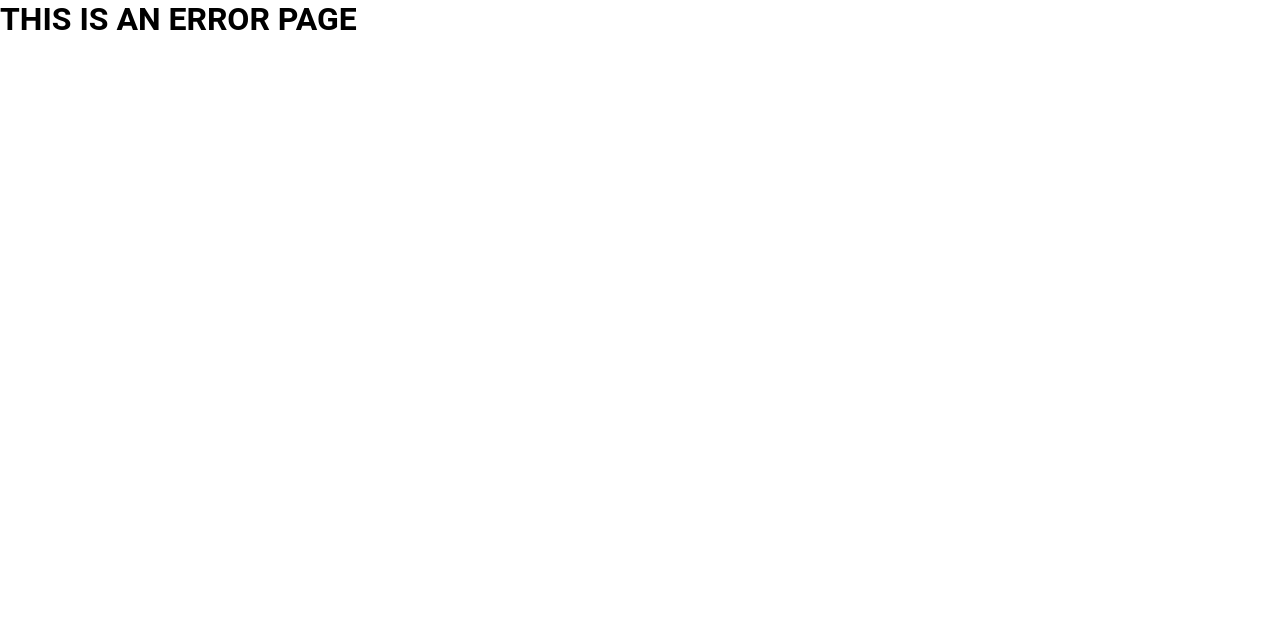
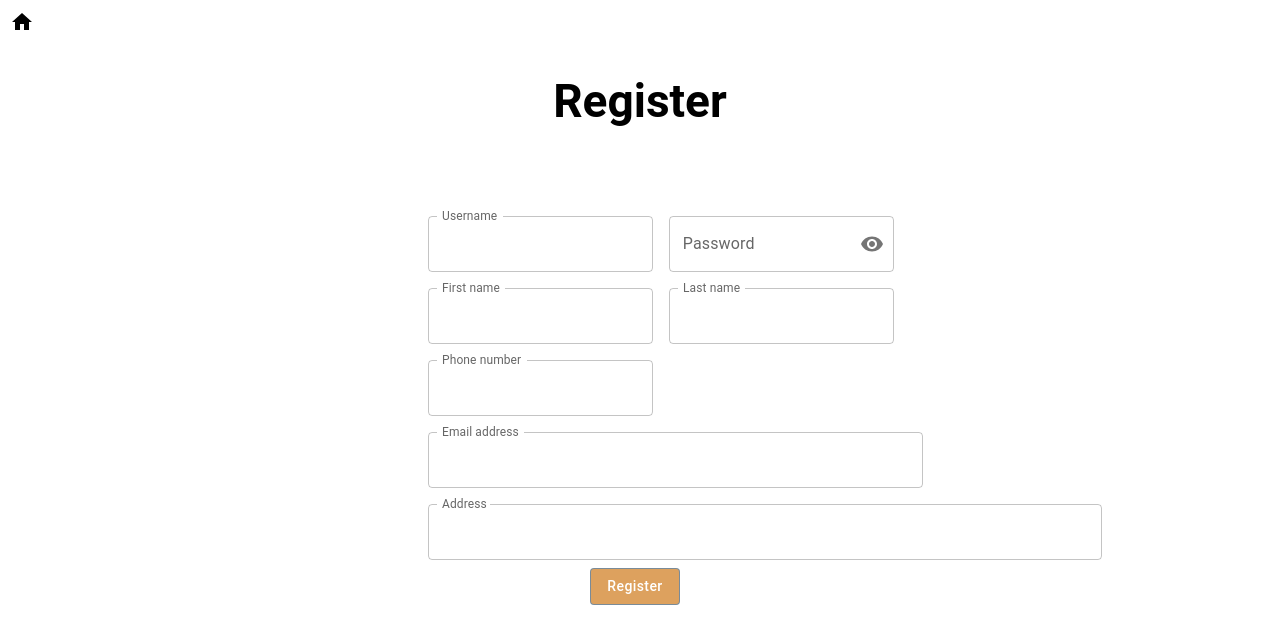
Before and after one commit to lost-paws/lost-paws, a React app: page /register in a window 1280 px wide. Shown: the top 644 px of the page. Built offline with nearby package versions, Linux system fonts and the light colour scheme.

Commit message:
created registration form and registration page w/ styling

```diff
--- a/package.json
+++ b/package.json
@@ -22,6 +22,8 @@
   "dependencies": {
     "@emotion/react": "^11.10.6",
     "@emotion/styled": "^11.10.6",
+    "@material/textfield": "^14.0.0",
+    "@mui/icons-material": "^5.11.16",
     "@mui/material": "^5.11.16",
     "css-loader": "^6.7.3",
     "dotenv": "^16.0.3",
--- a/src/components/App.tsx
+++ b/src/components/App.tsx
@@ -1,6 +1,9 @@
 import React, { FC } from 'react';
 import MapContainer from './MapContainer';
 import LoginButton from './LoginButton';
+import Registration from './RegistrationButton';
+import RegistrationPage from './RegistrationForm';
+import RegistrationButton from './RegistrationButton';
 
 const App: FC = (props) => {
 
@@ -11,6 +14,7 @@ const App: FC = (props) => {
       <MapContainer />
 
       <LoginButton />
+      <RegistrationButton />
 
     </>
   );
--- /dev/null
+++ b/src/components/RegistrationButton.tsx
@@ -0,0 +1,20 @@
+import React, { FC, ReactElement } from 'react';
+import Button from '@mui/material/Button';
+
+
+
+
+const RegistrationButton: FC = () => {
+return (
+  <>
+  <Button variant="outlined" sx={{ bgcolor: 'dda15e', color: 'white', textTransform: 'capitalize', ":hover": {
+      bgcolor: "#A1CDF1",
+      color: "white"
+    }}} onClick={() => console.log('test')}>Register</Button>
+
+  </>
+)
+
+}
+
+export default RegistrationButton;
--- /dev/null
+++ b/src/components/RegistrationForm.tsx
@@ -0,0 +1,125 @@
+import React, { FC, ReactElement } from 'react';
+import Box from '@mui/material/Box';
+import TextField from '@mui/material/TextField';
+import Container from '@mui/material/Container';
+import './RegistrationPage.css';
+import IconButton from '@mui/material/IconButton';
+import Input from '@mui/material/Input';
+import FilledInput from '@mui/material/FilledInput';
+import OutlinedInput from '@mui/material/OutlinedInput';
+import InputLabel from '@mui/material/InputLabel';
+import InputAdornment from '@mui/material/InputAdornment';
+import FormHelperText from '@mui/material/FormHelperText';
+import FormControl from '@mui/material/FormControl';
+import Visibility from '@mui/icons-material/Visibility';
+import VisibilityOff from '@mui/icons-material/VisibilityOff';
+import HomeIcon from '@mui/icons-material/Home';
+import RegistrationButton from './RegistrationButton';
+
+
+
+
+export default function RegistrationForm() {
+  const [showPassword, setShowPassword] = React.useState(false);
+
+  const handleClickShowPassword = () => setShowPassword((show) => !show);
+
+  const handleMouseDownPassword = (event: React.MouseEvent<HTMLButtonElement>) => {
+    event.preventDefault();
+  };
+//display: 'flex', alignItems: 'center', justifyContent:'center', flexWrap: 'wrap', width: '100ch'
+  return (
+    <>
+  <HomeIcon className='home-btn'/>
+    <h1 className='register'>Register</h1>
+    <Box sx={{
+      containerDirection: 'column',
+      alignItems:'center',
+      justifyContent: 'center',
+      marginTop: '80px',
+      marginRight: '200px',
+      marginLeft: '420px',
+      width: '80ch',
+
+
+      }}>
+      <div>
+        <TextField
+          label="Username"
+          id="outlined-start-adornment"
+          sx={{ m: 1, width: '25ch' }}
+          InputProps={{
+            startAdornment: <InputAdornment position="start"></InputAdornment>,
+          }}
+        />
+        <FormControl sx={{ m: 1, width: '25ch' }} variant="outlined">
+          <InputLabel htmlFor="outlined-adornment-password">Password</InputLabel>
+          <OutlinedInput
+            id="outlined-adornment-password"
+            type={showPassword ? 'text' : 'password'}
+            endAdornment={
+              <InputAdornment position="end">
+                <IconButton
+                  aria-label="toggle password visibility"
+                  onClick={handleClickShowPassword}
+                  onMouseDown={handleMouseDownPassword}
+                  edge="end"
+                >
+                  {showPassword ? <VisibilityOff /> : <Visibility />}
+                </IconButton>
+              </InputAdornment>
+            }
+            label="Password"
+          />
+        </FormControl>
+        <TextField
+          label="First name"
+          id="outlined-start-adornment"
+          sx={{ m: 1, width: '25ch' }}
+          InputProps={{
+            startAdornment: <InputAdornment position="start"></InputAdornment>,
+          }}
+        />
+         <TextField
+          label="Last name"
+          id="outlined-start-adornment"
+          sx={{ m: 1, width: '25ch' }}
+          InputProps={{
+            startAdornment: <InputAdornment position="start"></InputAdornment>,
+          }}
+        />
+         <TextField
+          label="Phone number"
+          type='text'
+          id="outlined-start-adornment"
+          sx={{ m: 1, width: '25ch' }}
+          InputProps={{
+            startAdornment: <InputAdornment position="start"></InputAdornment>,
+
+          }}
+        />
+         <TextField
+          label="Email address"
+          id="outlined-start-adornment"
+          sx={{ m: 1, width: '55ch' }}
+          InputProps={{
+            startAdornment: <InputAdornment position="start"></InputAdornment>,
+          }}
+        />
+        <FormControl fullWidth sx={{ m: 1, width: '75ch'}}>
+          <InputLabel htmlFor="outlined-adornment-amount">Address</InputLabel>
+          <OutlinedInput
+            id="outlined-adornment-amount"
+            startAdornment={<InputAdornment position="start"></InputAdornment>}
+            label="Amount"
+          />
+        </FormControl>
+      </div>
+    </Box>
+          <div className='submit-btn'>
+          <RegistrationButton />
+          </div>
+
+    </>
+  );
+}
--- /dev/null
+++ b/src/components/RegistrationPage.css
@@ -0,0 +1,23 @@
+.register {
+  font-family: "Roboto";
+  display: flex;
+  align-items: center;
+  justify-content: center;
+  padding-top: 40px;
+  font-size: 46px;
+}
+
+.home-btn {
+  display: flex;
+  margin-left: 10px;
+  margin-top: 10px;
+}
+
+.submit-btn {
+  display: flex;
+  flex-direction: column;
+  justify-content: center;
+  margin: 0 600px 0 590px;
+
+
+}
--- a/src/index.tsx
+++ b/src/index.tsx
@@ -4,11 +4,17 @@ import { createRoot } from 'react-dom/client';
 import App from './components/App';
 import ErrorPage from "./error-page";
 import { createBrowserRouter, RouterProvider} from "react-router-dom"
+import RegistrationPage from './components/RegistrationForm';
 
 const router = createBrowserRouter([
     {
         path: "/",
         element: <App />,
+        errorElement: <ErrorPage />
+    },
+    {
+        path: "/register",
+        element: <RegistrationPage />,
         errorElement: <ErrorPage />
     }
 ])
```
Also changed, not shown: src/components/Registration.tsx (deleted, +0 -13 lines), src/registration-page.tsx (added, +21 -0 lines), 1 other file (tests, documents, lock files or other folders).
